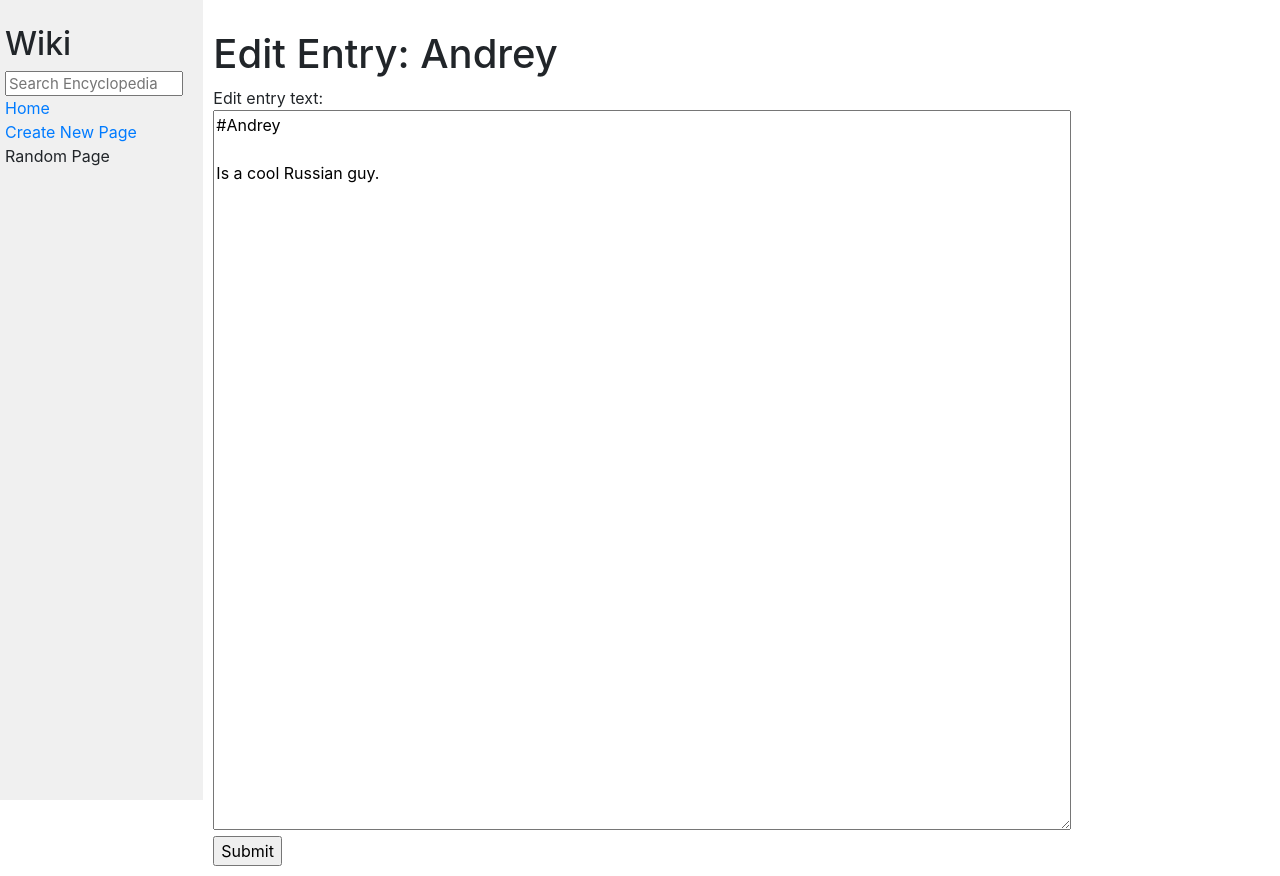
After one commit to egor-goriunov/wiki, a Django app: page /edit_entry?entry=Andrey in a window 1280 px wide. The commit adds this page. Run offline with Django 3.2, Linux system fonts and the light colour scheme; some libraries are stand-ins or nearby versions.

Commit message:
Added edit

```diff
--- a/encyclopedia/static/encyclopedia/styles.css
+++ b/encyclopedia/static/encyclopedia/styles.css
@@ -1,5 +1,5 @@
 body {
-    margin: 0;
+    margin: auto;
     background-color: white;
 }
 
--- /dev/null
+++ b/encyclopedia/templates/encyclopedia/edit_entry.html
@@ -0,0 +1,18 @@
+{% extends "encyclopedia/layout.html" %}
+
+{% block title %}
+    Edit Entry
+{% endblock %}
+
+{% block body %}
+    <h1>Edit Entry: {{entry}}</h1>
+
+    <form action="/edit_entry" method="post">
+        {% csrf_token %}
+        <input type="hidden" name="entry" value="{{entry}}">
+        Edit entry text: <br>
+        <textarea name="entry_text" cols="10" rows="4">{{entry_text}}</textarea><br>
+        <input type="submit" title="Save">
+    </form>
+
+{% endblock %}
--- a/encyclopedia/templates/encyclopedia/entry.html
+++ b/encyclopedia/templates/encyclopedia/entry.html
@@ -5,5 +5,8 @@
 {% endblock %}
 
 {% block body %}
-    {{entry_text|safe}}
+    <div class="row row-cols-1">
+        <div class="col">{{entry_text|safe}}</div>
+        <div class="col" style="text-align: right;padding-right: 10%;"><a href="{% url 'edit_entry' %}?entry={{entry}}"> Edit Entry</a></div>
+    </div>
 {% endblock %}
--- a/encyclopedia/urls.py
+++ b/encyclopedia/urls.py
@@ -6,5 +6,6 @@ urlpatterns = [
     path("", views.index, name="index"),
     path("wiki/<str:entry>",views.show_entry,name="show_entry"),
     path("search",views.search,name="search"),
-    path("new_entry",views.new_entry,name="new_entry")
+    path("new_entry",views.new_entry,name="new_entry"),
+    path("edit_entry",views.edit_entry,name="edit_entry")
 ]
--- a/encyclopedia/views.py
+++ b/encyclopedia/views.py
@@ -1,6 +1,6 @@
 from operator import is_not
 from django.shortcuts import render
-from django.http import HttpResponseNotFound
+from django.http import HttpResponseNotFound, HttpResponseRedirect
 import markdown2
 from . import util
 
@@ -42,5 +42,26 @@ def new_entry(request):
         if not (util.get_entry(entry_title) is None):
             return render(request,"encyclopedia/message.html",{"msg_title":"Error","msg_text":"This entry already exists"})
         util.save_entry(entry_title, entry_text)
-        return render(request,"encyclopedia/message.html",{"msg_title":"Success ","msg_text":"Your entry has been successfully created"})
+        return HttpResponseRedirect(f"wiki/{entry_title}")
     return render(request,"encyclopedia/new_entry.html",{})
+
+def edit_entry(request):
+    if request.method == "POST":
+        entry_title=request.POST['entry']
+        if entry_title == "":
+            return render(request,"encyclopedia/message.html",{"msg_title":"Error","msg_text":"Entry title is empty"})
+        entry_text=request.POST['entry_text']
+        if entry_text == "":
+            return render(request,"encyclopedia/message.html",{"msg_title":"Error","msg_text":"Entry text is empty"})
+        util.save_entry(entry_title, entry_text)
+        return HttpResponseRedirect(f"wiki/{entry_title}")
+    if "entry" in request.GET.keys():
+        entry_title=request.GET['entry']
+    else:
+        return render(request,"encyclopedia/message.html",{"msg_title":"Error","msg_text":"Entry not specified"})
+    if entry_title == "":
+        return render(request,"encyclopedia/message.html",{"msg_title":"Error","msg_text":"Entry title is empty"})
+    entry_text=util.get_entry(entry_title)
+    if entry_text is None:
+        return render(request,"encyclopedia/message.html",{"msg_title":"Error","msg_text":f"Entry {entry_title} does not exist"})
+    return render(request,"encyclopedia/edit_entry.html",{"entry":entry_title, "entry_text":entry_text})
--- /dev/null
+++ b/entries/Andrey.md
@@ -0,0 +1,3 @@
+#Andrey
+
+Is a cool Russian guy.
```
Also changed, not shown: entries/Egor.md (+6 -2 lines).
